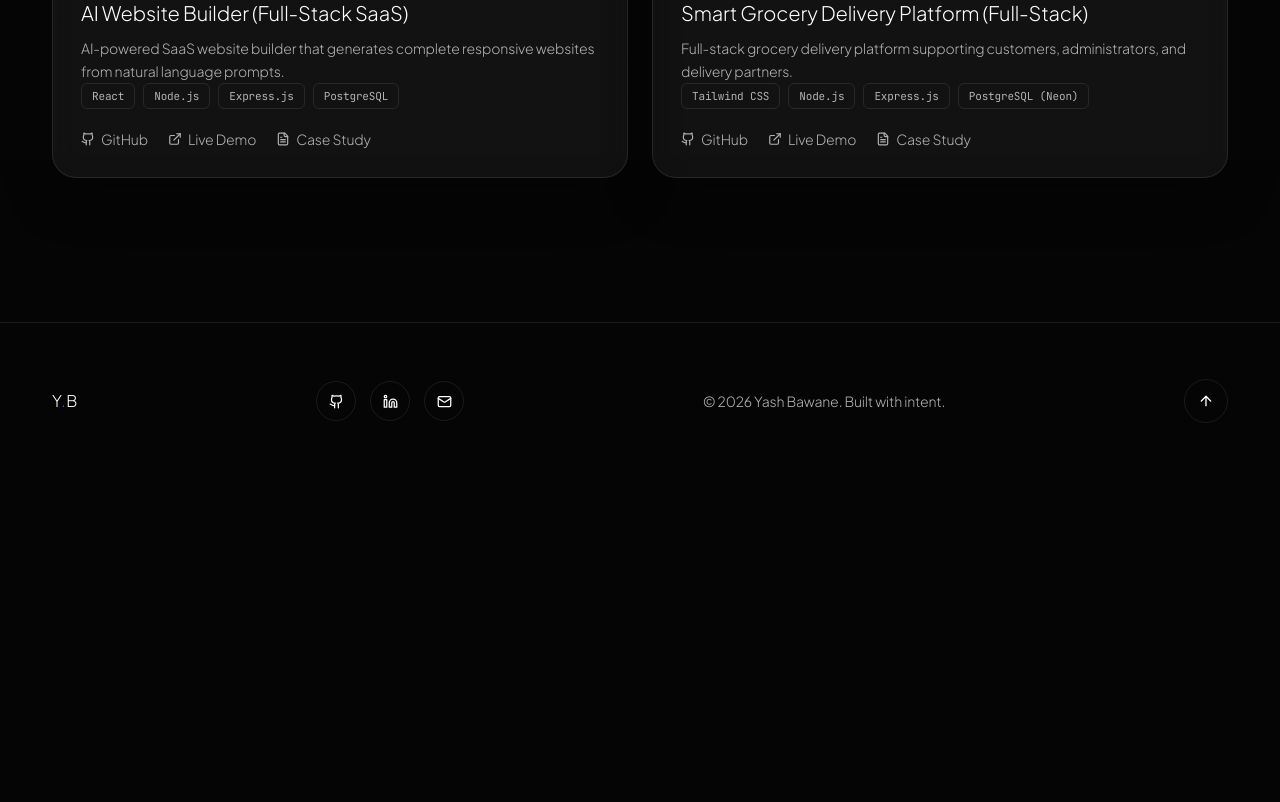
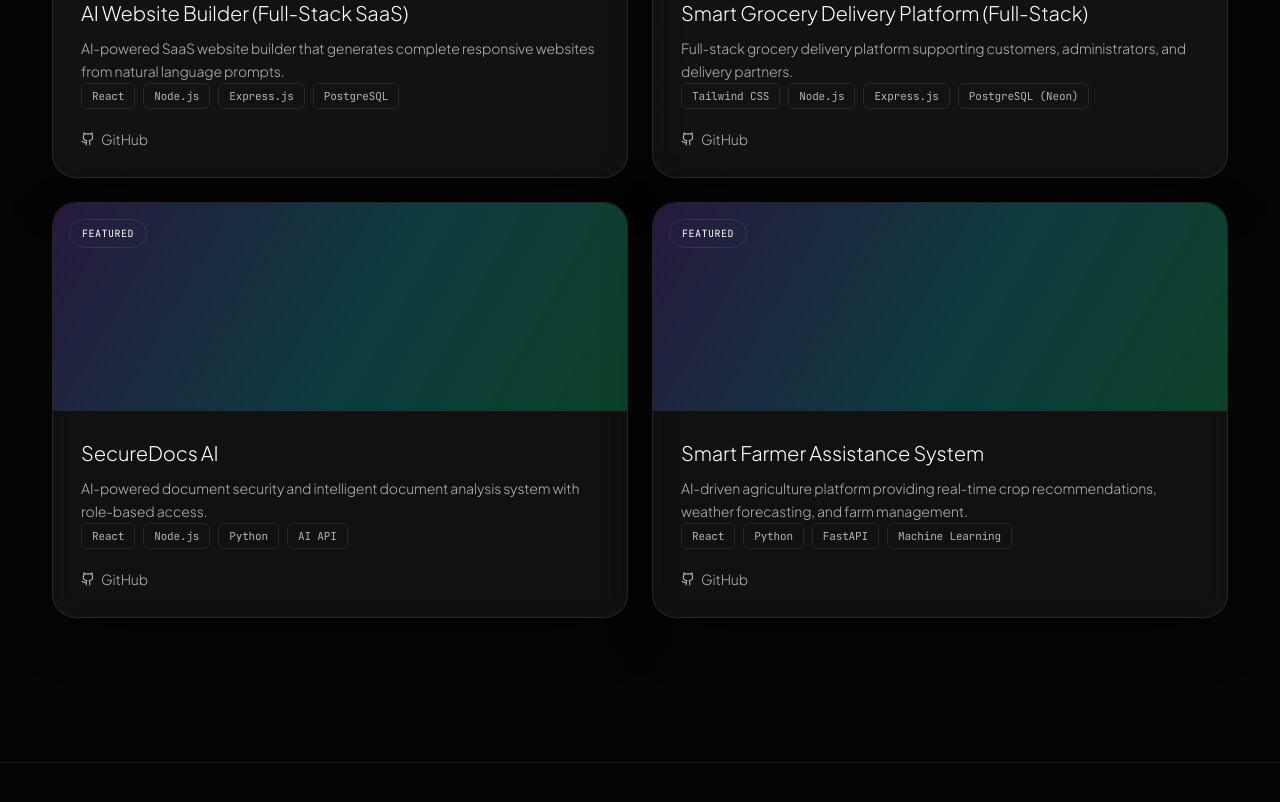
Before and after one commit to yashbawane24/Portfolio, a Next.js app: page /projects in a window 1280 px wide. Shown: the part 640-1442 px from the top of the page. Before the commit the page ends 1119 px from the top, so only its background shows below. Built offline with nearby package versions, Linux system fonts and the light colour scheme.

Commit message:
feat: add project GitHub links, add SecureDocs AI & Farmer Assistance System, remove Case Study buttons

```diff
--- a/components/Projects/ProjectCard.tsx
+++ b/components/Projects/ProjectCard.tsx
@@ -1,9 +1,8 @@
 "use client";
 
 import { useRef, useState } from "react";
-import Link from "next/link";
 import { motion } from "framer-motion";
-import { Github, ExternalLink, FileText } from "lucide-react";
+import { Github, ExternalLink } from "lucide-react";
 import type { Project } from "@/constants/projects";
 import { Card } from "@/components/ui/Card";
 
@@ -57,12 +56,11 @@ export function ProjectCard({ project, index }: { project: Project; index: numbe
             <a data-hoverable href={project.githubUrl} target="_blank" rel="noreferrer" className="flex items-center gap-1.5 hover:text-accent1 transition-colors">
               <Github size={14} /> GitHub
             </a>
-            <a data-hoverable href={project.liveUrl} target="_blank" rel="noreferrer" className="flex items-center gap-1.5 hover:text-accent1 transition-colors">
-              <ExternalLink size={14} /> Live Demo
-            </a>
-            <Link data-hoverable href={`/project/${project.slug}`} className="flex items-center gap-1.5 hover:text-accent1 transition-colors">
-              <FileText size={14} /> Case Study
-            </Link>
+            {project.liveUrl && project.liveUrl !== "#" && (
+              <a data-hoverable href={project.liveUrl} target="_blank" rel="noreferrer" className="flex items-center gap-1.5 hover:text-accent1 transition-colors">
+                <ExternalLink size={14} /> Live Demo
+              </a>
+            )}
           </div>
         </div>
       </Card>
--- a/components/Projects/Projects.tsx
+++ b/components/Projects/Projects.tsx
@@ -14,7 +14,7 @@ export function Projects({ limit }: { limit?: number }) {
         <SectionHeading
           eyebrow="Featured Work"
           title="Selected projects."
-          subtitle="AI-driven products and full-stack builds — each with a dedicated case study."
+          subtitle="AI-driven products and full-stack builds."
         />
         <div className="grid md:grid-cols-2 gap-6">
           {list.map((project, i) => (
--- a/constants/projects.ts
+++ b/constants/projects.ts
@@ -29,7 +29,7 @@ export const projects: Project[] = [
       "Responsive UI built with Tailwind CSS",
       "RESTful backend APIs with Express.js & PostgreSQL",
     ],
-    githubUrl: "https://github.com/yashbawane24",
+    githubUrl: "https://github.com/yashbawane24/AI-Website-Builder-.git",
     liveUrl: "#",
   },
   {
@@ -49,7 +49,45 @@ export const projects: Project[] = [
       "Automated email notifications & background job scheduling with Inngest",
       "PostgreSQL (Neon) database integration",
     ],
-    githubUrl: "https://github.com/yashbawane24",
+    githubUrl: "https://github.com/yashbawane24/Smart-Grocery-Delivery-Platform.git",
+    liveUrl: "#",
+  },
+  {
+    slug: "secure-docs-ai",
+    title: "SecureDocs AI",
+    summary:
+      "AI-powered document security and intelligent document analysis system with role-based access.",
+    description:
+      "Built an intelligent document processing and security platform featuring AI-assisted document analysis, document encryption, role-based access control, and intuitive search functionality. Implemented secure API endpoints, document parsing, and dynamic UI for managing document workflows.",
+    featured: true,
+    category: "AI",
+    tags: ["React", "Node.js", "Python", "AI API", "JWT Authentication", "Tailwind CSS", "PostgreSQL"],
+    features: [
+      "AI-powered intelligent document analysis & search",
+      "Secure document encryption & role-based access control",
+      "RESTful APIs for seamless document management",
+      "Responsive user interface with real-time updates",
+    ],
+    githubUrl: "https://github.com/yashbawane24/SecureDocsAi.git",
+    liveUrl: "#",
+  },
+  {
+    slug: "farmer-assistance-system",
+    title: "Smart Farmer Assistance System",
+    summary:
+      "AI-driven agriculture platform providing real-time crop recommendations, weather forecasting, and farm management.",
+    description:
+      "Developed a comprehensive agricultural assistance platform empowering farmers with AI-driven crop advisory, soil analysis recommendations, local weather integration, and marketplace features for farm produce. Designed with intuitive UI for accessible farm operations management.",
+    featured: true,
+    category: "Platform",
+    tags: ["React", "Python", "FastAPI", "Machine Learning", "Tailwind CSS", "Node.js", "REST APIs"],
+    features: [
+      "AI crop advisory & soil analysis recommendations",
+      "Real-time weather integration & alerts",
+      "Farm produce marketplace & inventory management",
+      "Intuitive multi-lingual dashboard for farmers",
+    ],
+    githubUrl: "https://github.com/yashbawane24/Farmer-assistance-system.git",
     liveUrl: "#",
   },
 ];
```
